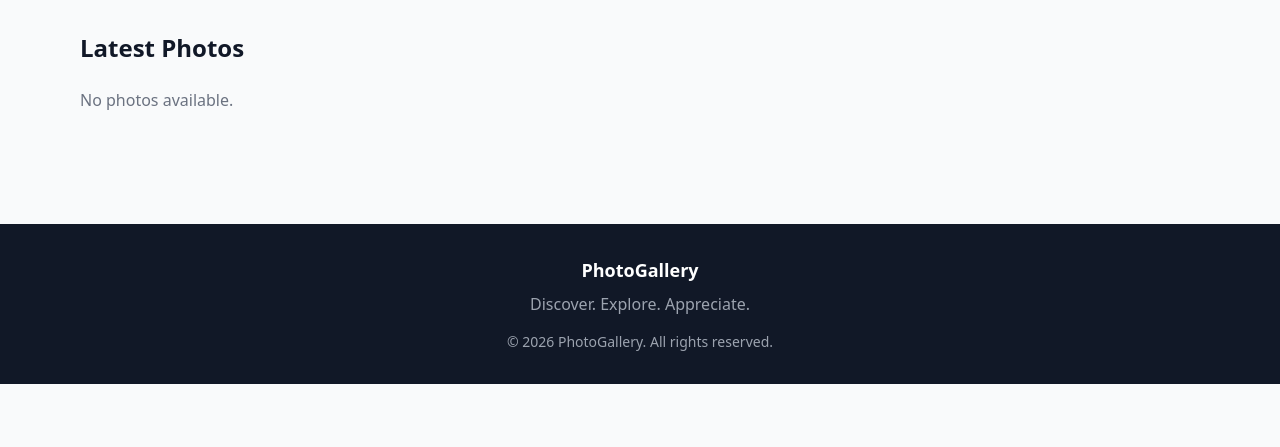
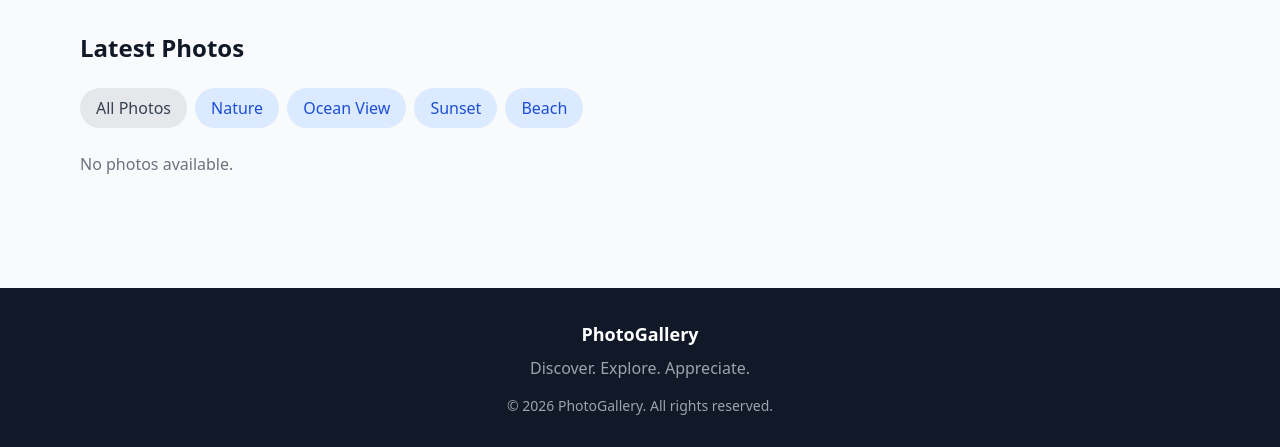
Before and after one commit to Idahk19/photo-gallery, a Django app: page / in a window 1280 px wide. Shown: the part 72-519 px from the top of the page. Run offline with Django 5.2, Linux system fonts and the light colour scheme; data that the repository does not hold is empty; some libraries are stand-ins or nearby versions.

Commit message:
Add  tag links to photo filtering options on home page

```diff
--- a/photoapp/templates/home.html
+++ b/photoapp/templates/home.html
@@ -9,6 +9,47 @@
 <h2 class="text-2xl font-bold mb-6">
     Latest Photos
 </h2>
+<div class="mb-6">
+
+    <div class="flex flex-wrap gap-2">
+
+        <a
+            href="{% url 'home' %}"
+            class="px-4 py-2 rounded-full bg-gray-200 text-gray-700 hover:bg-gray-300"
+        >
+            All Photos
+        </a>
+
+        <a
+            href="?tag=nature"
+            class="px-4 py-2 rounded-full bg-blue-100 text-blue-700 hover:bg-blue-200"
+        >
+            Nature
+        </a>
+        <a
+            href="?tag=oceanview"
+            class="px-4 py-2 rounded-full bg-blue-100 text-blue-700 hover:bg-blue-200"
+        >
+            Ocean View
+        </a>
+
+        <a
+            href="?tag=sunset"
+            class="px-4 py-2 rounded-full bg-blue-100 text-blue-700 hover:bg-blue-200"
+        >
+            Sunset
+        </a>
+
+        <a
+            href="?tag=beach"
+            class="px-4 py-2 rounded-full bg-blue-100 text-blue-700 hover:bg-blue-200"
+        >
+            Beach
+        </a>
+
+    </div>
+
+</div>
 
 <div class="grid grid-cols-1 md:grid-cols-3 gap-6">
 
```
